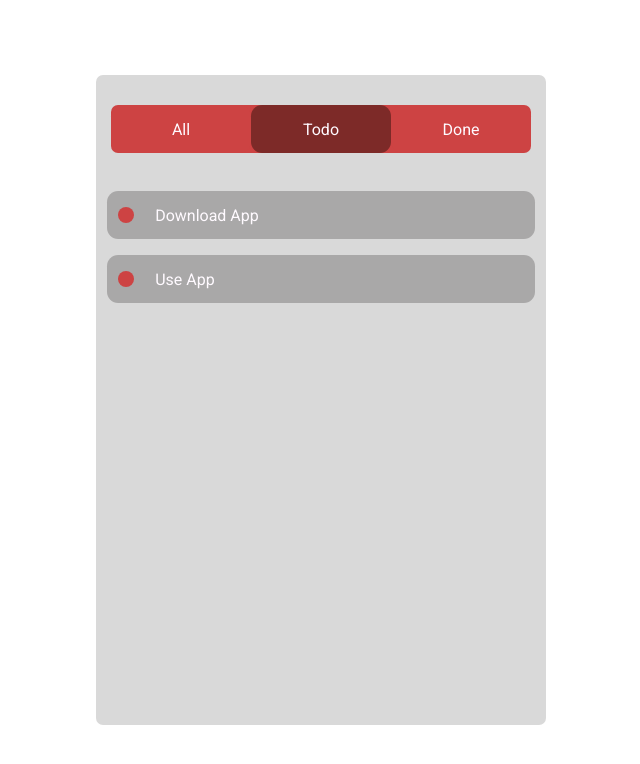
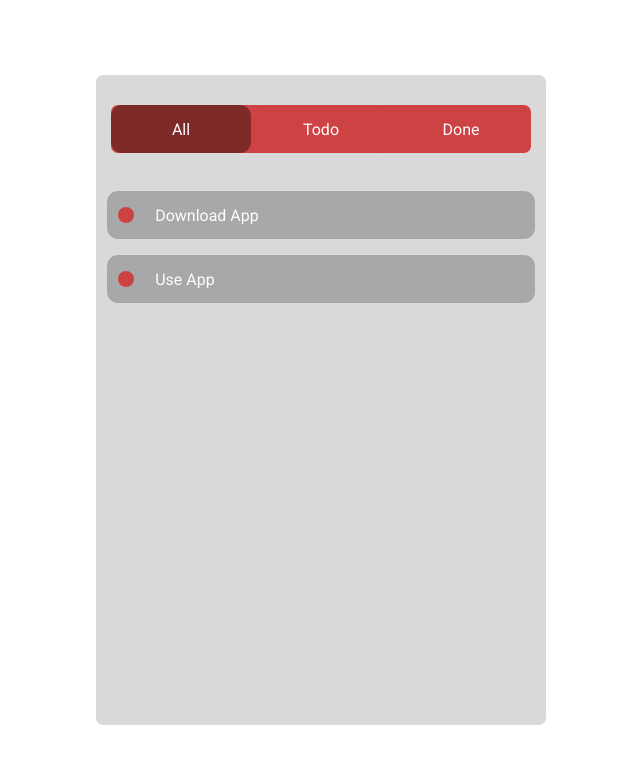
Before and after one commit to boravia/todo-list, a Vue app: page / in a window 1280 px wide. Shown: the top 764 px of the page, without its empty margins (319-959 px from the left). Built offline with nearby package versions, Linux system fonts and the light colour scheme.

Commit message:
added logic for toggling buttons in the navigation bar

```diff
--- a/src/components/NavigationBar.vue
+++ b/src/components/NavigationBar.vue
@@ -1,15 +1,25 @@
 <template>
         <div class="navigation">
-        <button class="btn">All</button>
-        <button class="btn toggle">Todo</button>
-        <button class="btn">Done</button>
+        <button class="btn" :class="{ 'toggle': activeButton === 'All' }" @click="activateButton('All')">All</button>
+        <button class="btn" :class="{ 'toggle': activeButton === 'Todo' }" @click="activateButton('Todo')">Todo</button>
+        <button class="btn" :class="{ 'toggle': activeButton === 'Done' }" @click="activateButton('Done')">Done</button>
       </div>
 
 </template>
 
 <script>
     export default {
+      data() {
+        return {
+          activeButton: 'All'
 
+        }
+      },
+      methods: {
+        activateButton(button) {
+      this.activeButton = button;
+        }
+      }
     }
 </script>
 
@@ -38,6 +48,7 @@
 
 .btn:hover {
   color: var(--light-gray);
+  cursor: pointer;
 }
 
 .toggle {
```
